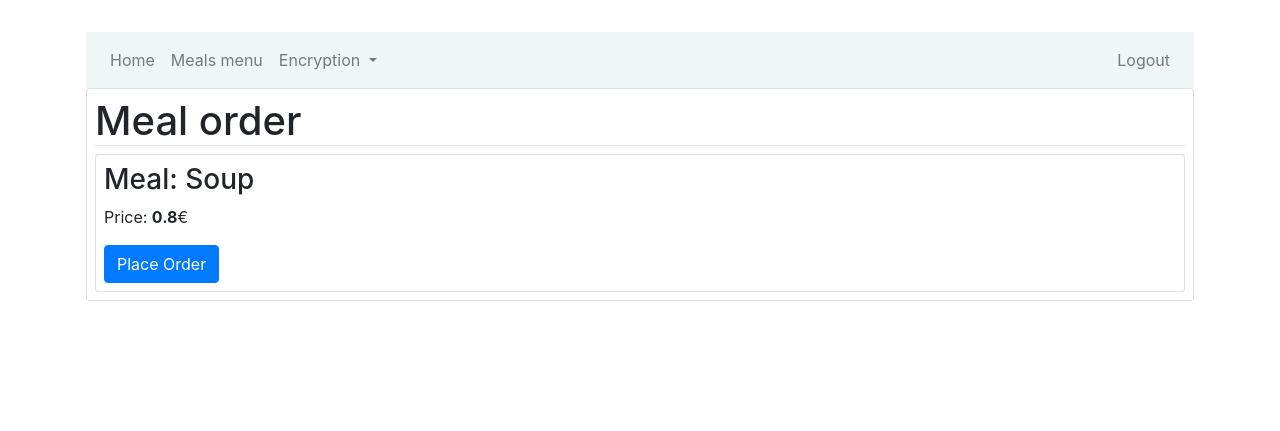
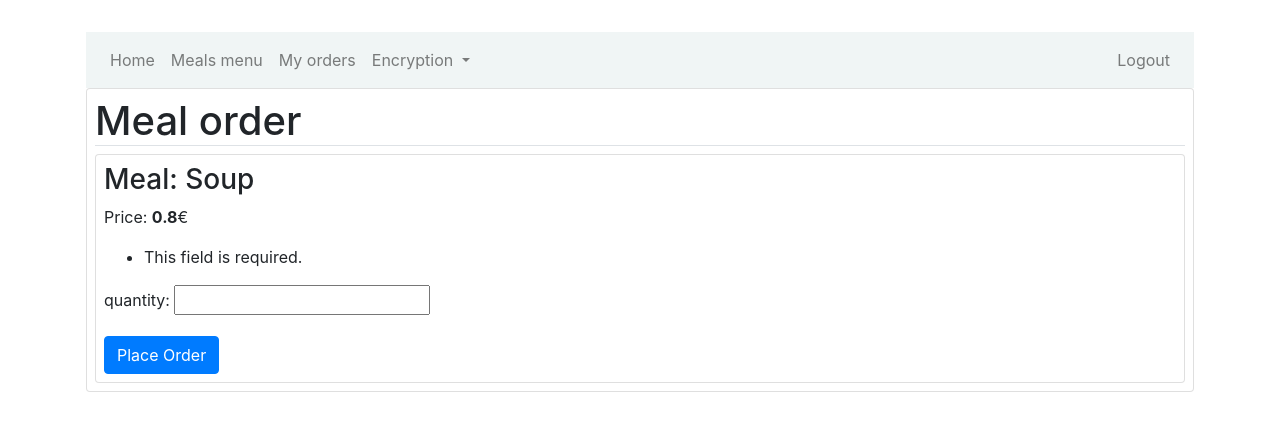
Before and after one commit to FEIProjectTeam/upb-project, a Django app: page /meal/1/ in a window 1280 px wide. Shown: the top 431 px of the page. Run offline with Django 4.2, Linux system fonts and the light colour scheme; a user stored in the database is signed in; data comes from the database, SQL or seed files in the repository; some libraries are stand-ins or nearby versions.

Commit message:
Added order view, service.

```diff
--- a/project/canteen/forms.py
+++ b/project/canteen/forms.py
@@ -1,6 +1,7 @@
 from django import forms
 
 from users.models import Profile
+from canteen.models import Order
 
 
 class UploadPubKeyForm(forms.ModelForm):
@@ -18,5 +19,13 @@
         model = Profile
         fields = ["public_key"]
 
-class MakeOrder(forms.ModelForm):
-    pass
+
+class OrderForm(forms.ModelForm):
+    quantity = forms.DecimalField(
+        label="quantity",
+        required=True
+    )
+
+    class Meta:
+        model = Order
+        fields = ["quantity"]
--- a/project/canteen/models.py
+++ b/project/canteen/models.py
@@ -1,6 +1,5 @@
 from django.db import models
 from django.db.models import CharField, FloatField
-
 
 class Meal(models.Model):
     name = CharField(max_length=128, unique=True)
@@ -13,5 +12,4 @@
 class Order(models.Model):
     meal = models.ForeignKey('Meal', on_delete=models.CASCADE)
     quantity = models.IntegerField()
-    special_requests = models.TextField(blank=True)
     paid = models.BooleanField(default=False)
--- a/project/canteen/views.py
+++ b/project/canteen/views.py
@@ -19,7 +19,7 @@
 
 from canteen.forms import (
     UploadPubKeyForm,
-    MakeOrder,
+    OrderForm,
 )
 from canteen.models import Meal
 from canteen.serializers import MealSerializer
@@ -40,6 +40,8 @@
 
 from canteen.services.orders import (
     create_order,
+    get_order_by_id,
+    get_all_orders,
 )
 
 def encrypt_page(request):
@@ -163,12 +165,25 @@
     template_name = "canteen/mealDetailView.html"
 
     def get(self, request, meal_id):
+        form = OrderForm(request.GET)
         meal = get_meal_by_id(meal_id)
-        context = {'meal': meal}
-        return render(request, self.template_name, context)
+        return render(request, self.template_name, {'meal': meal, 'form': form})
 
     def post(self, request, meal_id):
-        return JsonResponse(
-            {"status": "success", "message": "paid"},
-            status=status.HTTP_200_OK,
-        )
+        try:
+            user = request.user
+            quantity = request.POST.get('quantity')
+            order = create_order(get_meal_by_id(meal_id), quantity, False)
+            total_price = float(quantity)*float(order.meal.price)
+            return render(request, self.template_name, {'resp': "Order successfully created.", 'meal': order.meal, 'order': order, 'price': total_price})
+        except Exception as e:
+            return render(request, self.template_name, {'error': f"Unable to create order! `{e}`"})
+
+
+class Orders(LoginRequiredMixin, View):
+    template_name = "canteen/orderDetailView.html"
+
+    def get(self, request):
+        user = request.user
+        order = get_all_orders()
+        return render(request, self.template_name, {'order': order})
--- a/project/core/urls.py
+++ b/project/core/urls.py
@@ -10,6 +10,7 @@
     DecryptPriKeyView,
     MealsMenu,
     MealDetail,
+    Orders,
 )
 
 from django.urls import path, include
@@ -26,6 +27,7 @@
 urlpatterns = [
     path("menu/", MealsMenu.as_view(), name="menu"),
     path("meal/<int:meal_id>/", MealDetail.as_view(), name="meal"),
+    path("orders/", Orders.as_view(), name="orders"),
 
     path("admin/", admin.site.urls),
     path("api/meals/", ListMealsApi.as_view()),
--- a/project/users/templates/users/base.html
+++ b/project/users/templates/users/base.html
@@ -26,6 +26,9 @@
                     </li>
                     <li class="nav-item">
                         <a href="{% url 'menu' %}" class="nav-link">Meals menu</a>
+                    </li>
+                    <li class="nav-item">
+                        <a href="{% url 'orders' %}" class="nav-link">My orders</a>
                     </li>
                     <li class="nav-item dropdown">
                         <a class="nav-link dropdown-toggle" href="#" id="navbarEncryptionMenu" data-toggle="dropdown"
```
Also changed, not shown: project/canteen/services/orders.py (+14 -2 lines), project/canteen/templates/canteen/orderDetailView.html (added, +10 -0 lines).
